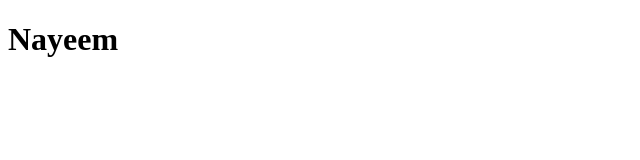
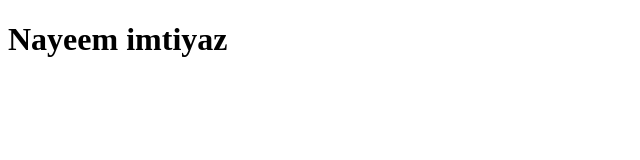
Before and after one commit to Nayeem-imtiyaz14/first, a plain HTML site: page index.html in a window 1280 px wide. Shown: the whole page, without its empty margins (0-640 px from the left). Drawn offline with Linux system fonts and the light colour scheme.

Commit message:
commiting

```diff
--- a/index.html
+++ b/index.html
@@ -5,6 +5,6 @@
     <title>Title</title>
 </head>
 <body>
-<h1>Nayeem</h1>
+<h1>Nayeem imtiyaz</h1>
 </body>
 </html>
```
